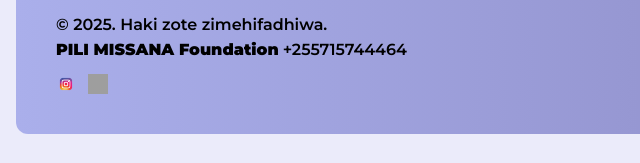
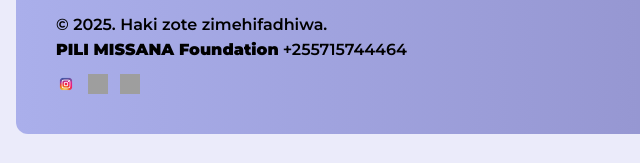
Before and after one commit to nextdev42/Pilimissana, a Gatsby site: page / in a window 1280 px wide. Shown: the part 5931-6094 px from the top of the page, 0-640 px from the left. Built offline with nearby package versions, Linux system fonts and the light colour scheme; Gatsby itself is replaced by a stand-in of ours; grey boxes are pictures that could not be loaded.

Commit message:
Update footer.js

```diff
--- a/src/components/footer.js
+++ b/src/components/footer.js
@@ -57,6 +57,17 @@ const Footer = () => {
                       alt="Facebook"
                     ></img>
                   </a>
+                    <a
+                    href="https://m.youtube.com/channel/UCNTQZkF8taHOpV6FyPRDzOA?fbclid=PAY2xjawK0vfhleHRuA2FlbQIxMAABpy68FK1cMm3XSzqF1l3ryK9QvIkw-MEkcYUo2Ke8Q1XY_4wTw5lkElctvYgC_aem_o7cvPuYt75m0-WBd-9xcXA"
+                    target="_blank"
+                  >
+                    <img
+                      className="w-5 h-5 mt-1"
+                      src="/img/vecteezy_facebook-logo-png-facebook-icon-transparent-white-background_41643208.png"
+                      alt="YouTube"
+                    ></img>
+                  </a>
+
                 </div>
               </div>
             </div>
```
